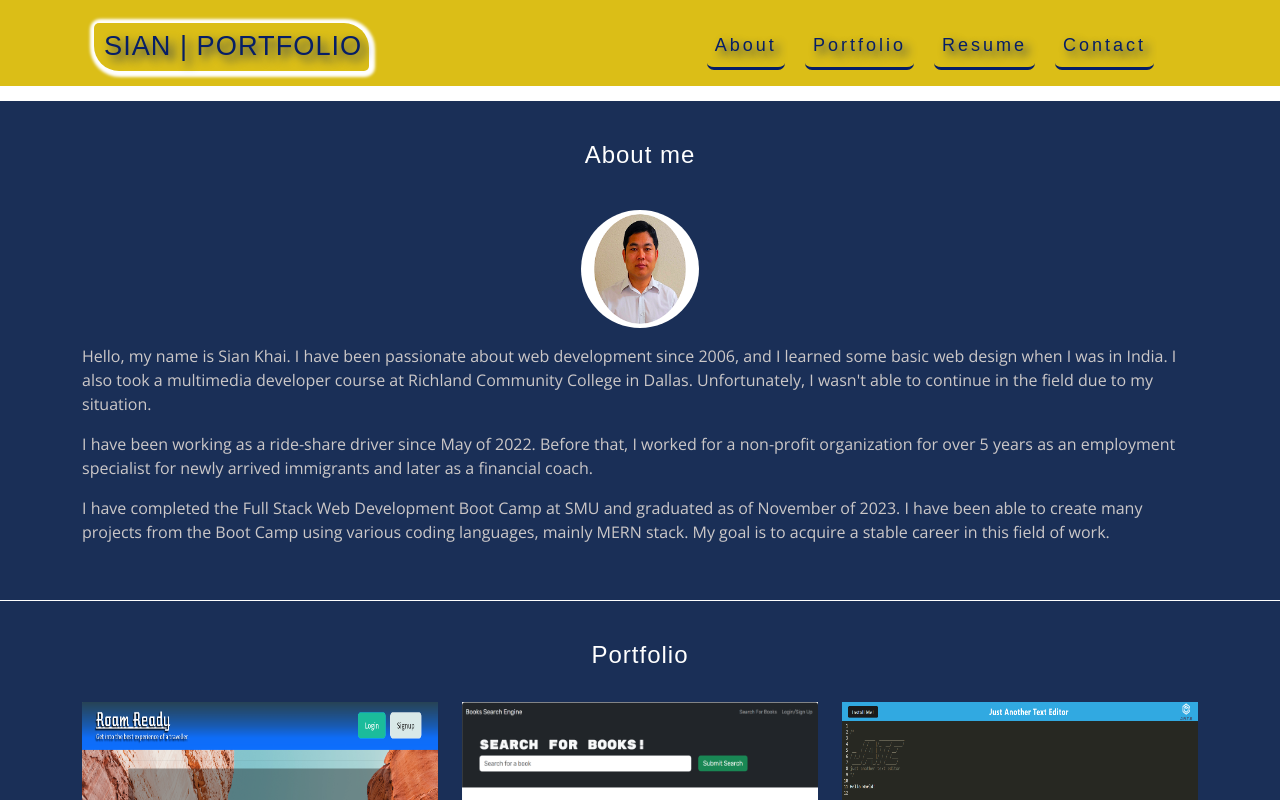
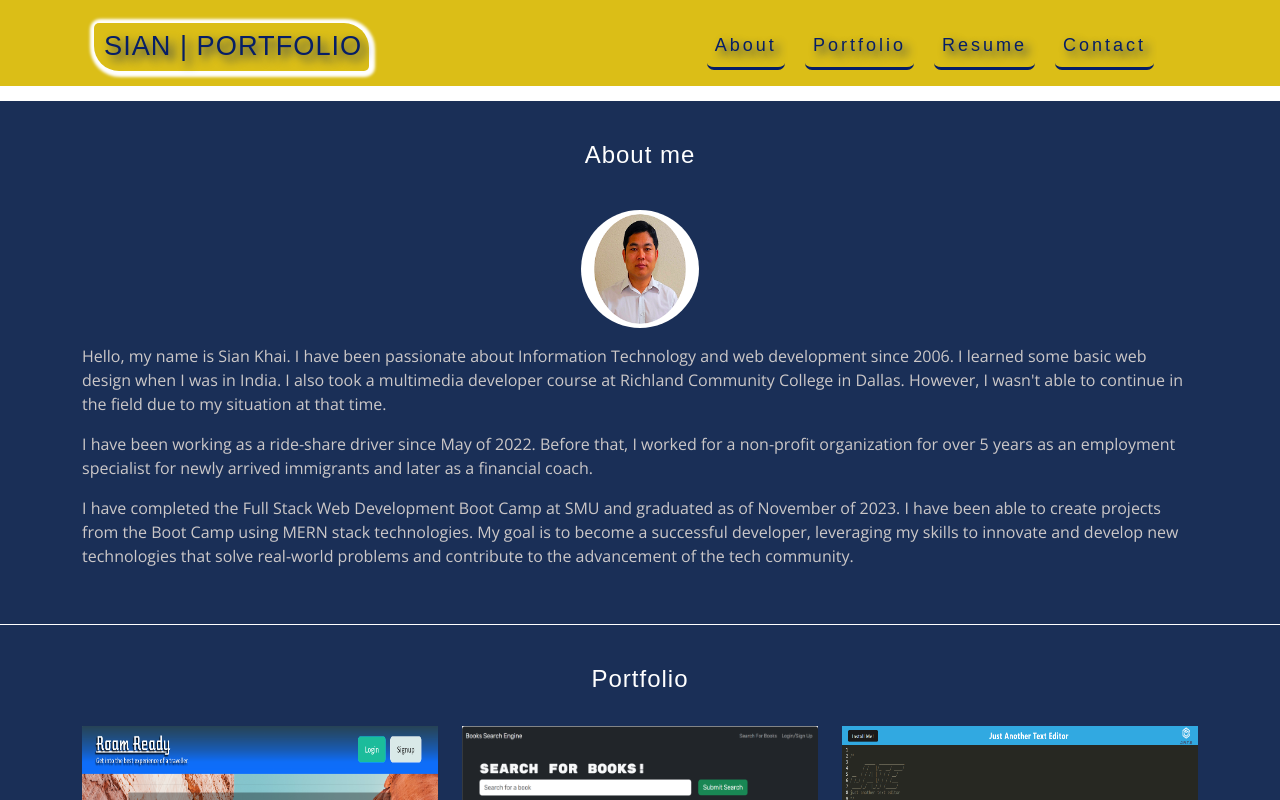
Before and after one commit to SKhai77/my-react-portfolio, a React (Vite) app: page / in a window 1280 px wide. Shown: the top 800 px of the page. Built offline with nearby package versions, Linux system fonts and the light colour scheme; a web font is replaced by a local one.

Commit message:
Updated and added a few sentences

```diff
--- a/src/pages/About.jsx
+++ b/src/pages/About.jsx
@@ -15,11 +15,12 @@ function AboutMe() {
                 />
               </div>
               <p>
-                Hello, my name is Sian Khai. I have been passionate about web
-                development since 2006, and I learned some basic web design when
-                I was in India. I also took a multimedia developer course at
-                Richland Community College in Dallas. Unfortunately, I wasn't
-                able to continue in the field due to my situation.
+                Hello, my name is Sian Khai. I have been passionate about
+                Information Technology and web development since 2006. I learned
+                some basic web design when I was in India. I also took a
+                multimedia developer course at Richland Community College in
+                Dallas. However, I wasn't able to continue in the field due to
+                my situation at that time.
               </p>
               <p>
                 I have been working as a ride-share driver since May of 2022.
@@ -30,9 +31,11 @@ function AboutMe() {
               <p>
                 I have completed the Full Stack Web Development Boot Camp at SMU
                 and graduated as of November of 2023. I have been able to create
-                many projects from the Boot Camp using various coding languages,
-                mainly MERN stack. My goal is to acquire a stable career in this
-                field of work.
+                projects from the Boot Camp using MERN stack technologies. My
+                goal is to become a successful developer, leveraging my skills
+                to innovate and develop new technologies that solve real-world
+                problems and contribute to the advancement of the tech
+                community.
               </p>
             </div>
           </div>
```
